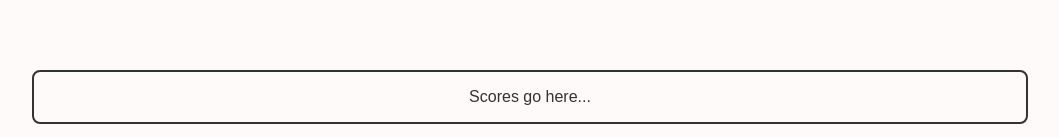
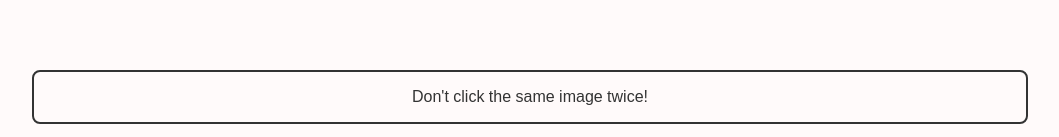
Before and after one commit to mrkprinc/memory-game, a React (Create React App) app: page / in a window 1280 px wide. Shown: the part 660-797 px from the top of the page, without its empty margins (110-1169 px from the left). Built offline with nearby package versions, Linux system fonts and the light colour scheme.

Commit message:
scoreboard component

```diff
--- a/src/App.js
+++ b/src/App.js
@@ -1,5 +1,6 @@
 import React, { Component } from 'react';
 import Card from "./components/Card";
+import Scoreboard from "./components/Scoreboard";
 import images from "./images.json";
 
 class App extends Component {
@@ -24,14 +25,14 @@ class App extends Component {
     this.flipCards();
   }
 
+  shuffleBackSide() {
+    const backSide = document.querySelector('.card').classList.contains('flip') ? 'front' : 'back';
+    this.setState({[backSide]: this.shuffleArray()});
+  }
+
   badClick() {
     // TEMP
     console.log('bad click!');
-  }
-
-  shuffleBackSide() {
-    const backSide = document.querySelector('.card').classList.contains('flip') ? 'front' : 'back';
-    this.setState({[backSide]: this.shuffleArray()});
   }
 
   shuffleArray() {
@@ -70,7 +71,7 @@ class App extends Component {
         </section>
 
         <section id='scoreboard'>
-          Scores go here...
+          <Scoreboard />
         </section>
       </main>
     );
--- /dev/null
+++ b/src/components/Scoreboard.js
@@ -0,0 +1,9 @@
+import React from "react";
+
+const Scoreboard = props => {
+  return (
+    <div>Don't click the same image twice!</div>
+  )
+}
+
+export default Scoreboard;
```
